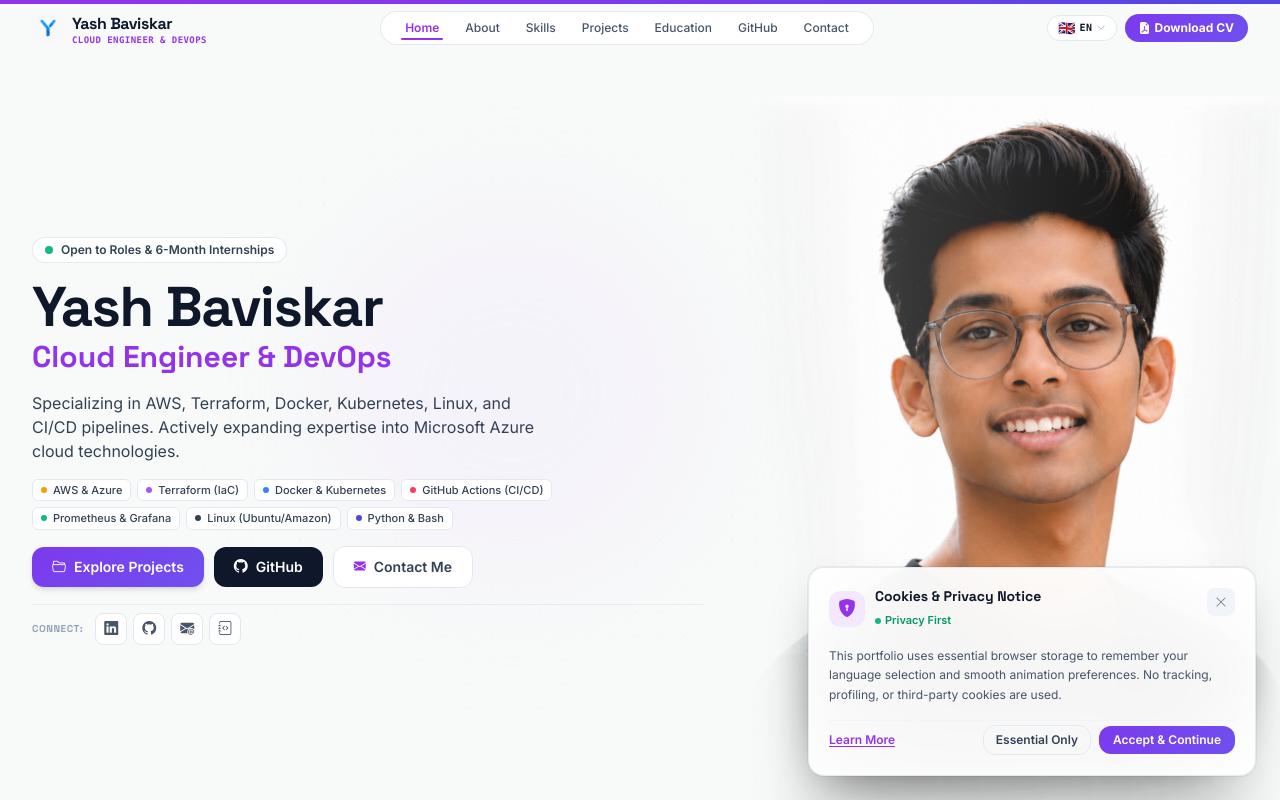
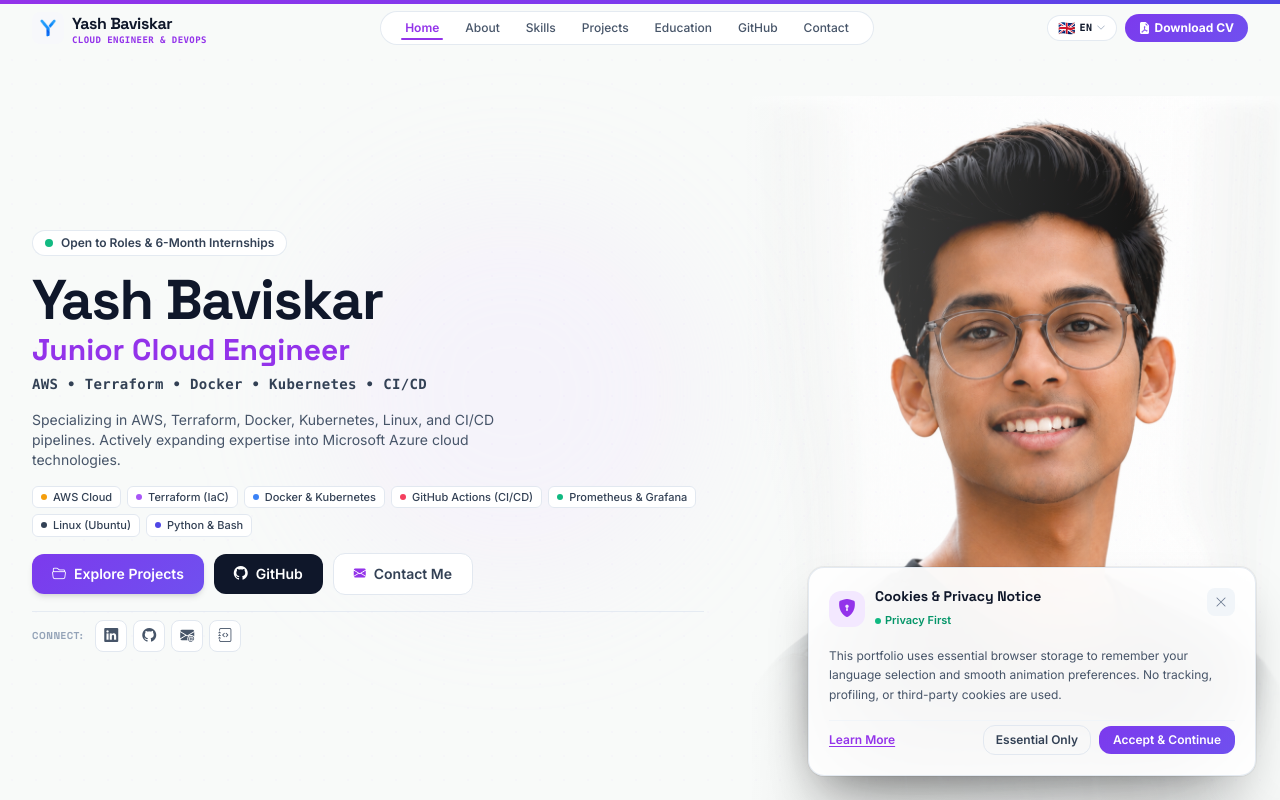
Before and after one commit to yashbaviskar15/portfolio, a React (Vite) app: page /#home in a window 1280 px wide. Shown: the top 800 px of the page. Built offline with nearby package versions, Linux system fonts and the light colour scheme.

Commit message:
Production portfolio ready

```diff
--- a/index.html
+++ b/index.html
@@ -5,23 +5,24 @@
     <link rel="icon" type="image/png" href="/favicon.png" />
     <link rel="apple-touch-icon" href="/favicon.png" />
     <meta name="viewport" content="width=device-width, initial-scale=1.0" />
-    <title>Yash Baviskar | Cloud Engineer & DevOps</title>
-    <meta name="description" content="Yash Baviskar is a Cloud Engineer & DevOps specialist focused on AWS, Terraform, Docker, Kubernetes, Linux and CI/CD." />
-    <meta name="keywords" content="Cloud Engineer, DevOps Engineer, AWS Cloud Engineer, Cloud Engineer & DevOps, AWS, Terraform, Docker, Kubernetes, Cloud Infrastructure, Infrastructure as Code, CI/CD, Linux" />
+    <title>Yash Baviskar | Junior Cloud Engineer</title>
+    <meta name="description" content="Yash Baviskar — Junior Cloud Engineer specializing in AWS, Terraform, Docker, Kubernetes, Linux, and CI/CD automation." />
+    <meta name="keywords" content="Yash Baviskar, Junior Cloud Engineer, Cloud Engineer Intern, Junior DevOps Engineer, AWS, Terraform, Docker, Kubernetes, CI/CD, Infrastructure as Code, Linux, Python" />
     <meta name="author" content="Yash Baviskar" />
     <meta name="robots" content="index, follow" />
+    <link rel="canonical" href="https://yashbaviskar.me/" />
 
     <!-- Open Graph Metadata -->
-    <meta property="og:title" content="Yash Baviskar | Cloud Engineer & DevOps" />
-    <meta property="og:description" content="Building and automating cloud infrastructure with AWS, Terraform, Docker, Kubernetes and CI/CD." />
+    <meta property="og:title" content="Yash Baviskar | Junior Cloud Engineer" />
+    <meta property="og:description" content="AWS • Terraform • Docker • Kubernetes • CI/CD — Building and automating cloud infrastructure." />
     <meta property="og:type" content="website" />
-    <meta property="og:url" content="https://yashbaviskar-rho.vercel.app/" />
+    <meta property="og:url" content="https://yashbaviskar.me/" />
     <meta property="og:image" content="/photo2.png" />
 
     <!-- Twitter / X Cards -->
     <meta name="twitter:card" content="summary_large_image" />
     <meta name="twitter:title" content="Yash Baviskar | Junior Cloud Engineer" />
-    <meta name="twitter:description" content="Building and automating cloud infrastructure with AWS, Terraform, Docker, Kubernetes and CI/CD." />
+    <meta name="twitter:description" content="AWS • Terraform • Docker • Kubernetes • CI/CD — Building and automating cloud infrastructure." />
     <meta name="twitter:image" content="/photo2.png" />
 
     <!-- Google Fonts: Inter, Space Grotesk, JetBrains Mono -->
--- a/src/components/Hero.jsx
+++ b/src/components/Hero.jsx
@@ -35,11 +35,11 @@
         <div className="relative w-full h-full flex items-end justify-end">
           <img
             src="/photo2.png"
-            alt="Yash Baviskar — Cloud Engineer & DevOps"
+            alt="Yash Baviskar — Junior Cloud Engineer"
             className="h-auto max-h-[85vh] lg:max-h-[88vh] w-auto max-w-full object-contain object-bottom filter drop-shadow-xl select-none"
             onError={(e) => { e.target.src = '/profilephoto.png'; }}
           />
-          {/* Left-edge readability gradient — does NOT mask face */}
+          {/* Left-edge readability gradient */}
           <div className="absolute inset-0 bg-gradient-to-r from-[#F8FAF9] via-[#F8FAF9]/30 via-20% to-transparent hidden lg:block" />
           <div className="absolute inset-0 bg-[#F8FAF9]/80 lg:hidden" />
         </div>
@@ -71,26 +71,29 @@
                 Yash Baviskar
               </h1>
               <p className="text-xl sm:text-2xl lg:text-3xl font-bold text-purple-600 font-heading">
-                {t('hero.role', 'Cloud Engineer & DevOps')}
+                {t('hero.role', 'Junior Cloud Engineer')}
+              </p>
+              <p className="text-xs sm:text-sm font-bold font-mono text-slate-700 tracking-wide pt-0.5">
+                AWS • Terraform • Docker • Kubernetes • CI/CD
               </p>
             </motion.div>
 
-            {/* Summary — uses existing hero.summary key */}
+            {/* Summary */}
             <motion.div variants={itemVariants}>
-              <p className="text-sm sm:text-base text-slate-700 max-w-lg leading-relaxed">
-                {t('hero.summary', 'Specializing in AWS, Terraform, Docker, Kubernetes, Linux, and CI/CD pipelines. Actively expanding expertise into Microsoft Azure cloud technologies.')}
+              <p className="text-xs sm:text-sm text-slate-600 max-w-lg leading-relaxed">
+                {t('hero.summary', 'Building, automating, deploying, and managing cloud infrastructure with AWS, Terraform, Docker, Kubernetes, and automated CI/CD release workflows.')}
               </p>
             </motion.div>
 
-            {/* Tech Stack Chips — compact */}
+            {/* Tech Stack Chips */}
             <motion.div variants={itemVariants} className="flex flex-wrap gap-1.5">
               {[
-                { name: 'AWS & Azure', color: 'bg-amber-500' },
+                { name: 'AWS Cloud', color: 'bg-amber-500' },
                 { name: 'Terraform (IaC)', color: 'bg-purple-500' },
                 { name: 'Docker & Kubernetes', color: 'bg-blue-500' },
                 { name: 'GitHub Actions (CI/CD)', color: 'bg-rose-500' },
                 { name: 'Prometheus & Grafana', color: 'bg-emerald-500' },
-                { name: 'Linux (Ubuntu/Amazon)', color: 'bg-slate-700' },
+                { name: 'Linux (Ubuntu)', color: 'bg-slate-700' },
                 { name: 'Python & Bash', color: 'bg-indigo-600' },
               ].map((chip) => (
                 <span
@@ -103,7 +106,7 @@
               ))}
             </motion.div>
 
-            {/* Action Buttons — no duplicate Download CV */}
+            {/* Action Buttons */}
             <motion.div variants={itemVariants} className="flex flex-wrap items-center gap-2 sm:gap-2.5">
               <button
                 type="button"
@@ -111,7 +114,7 @@
                 className="px-4 py-2 sm:px-5 sm:py-2.5 rounded-xl text-white font-semibold text-xs sm:text-sm gradient-btn shadow-md hover:shadow-purple-500/20 flex items-center gap-2 transition-all hover:-translate-y-0.5 cursor-pointer"
               >
                 <i className="bi bi-folder2-open text-sm" />
-                <span>{t('hero.exploreProjects', 'Explore Projects')}</span>
+                <span>{t('hero.exploreProjects', 'View Projects')}</span>
               </button>
 
               <a
@@ -134,7 +137,7 @@
               </button>
             </motion.div>
 
-            {/* Social Channels */}
+            {/* Social Channels Bar */}
             <motion.div variants={itemVariants} className="flex flex-wrap items-center gap-3 pt-2 border-t border-slate-200/80">
               <span className="text-[10px] font-bold text-slate-400 uppercase tracking-wider font-heading">
                 {t('hero.connect', 'Connect:')}
--- a/src/context/LanguageContext.jsx
+++ b/src/context/LanguageContext.jsx
@@ -35,7 +35,7 @@
     hero: {
       statusBadge: 'Open to Roles & 6-Month Internships',
       greeting: "Hi, I'm",
-      role: 'Cloud Engineer & DevOps',
+      role: 'Junior Cloud Engineer',
       summary: 'Specializing in AWS, Terraform, Docker, Kubernetes, Linux, and CI/CD pipelines. Actively expanding expertise into Microsoft Azure cloud technologies.',
       exploreProjects: 'Explore Projects',
       viewResume: 'View Resume',
@@ -45,7 +45,7 @@
     },
     about: {
       badge: 'Profile Overview',
-      title: 'Cloud Engineer & DevOps',
+      title: 'Junior Cloud Engineer',
       summary: 'Hands-on experience designing, automating, and deploying cloud infrastructure using Terraform, Docker, Kubernetes, Linux, and GitHub Actions, primarily on AWS — with strong motivation to grow alongside international teams and expand into Microsoft Azure technologies.',
       metric1Label: 'Deployment Speedup',
       metric2Label: 'Faster Incident Detection',
```
Also changed, not shown: public/robots.txt (added), 1 other file (tests, documents, lock files or other folders).
